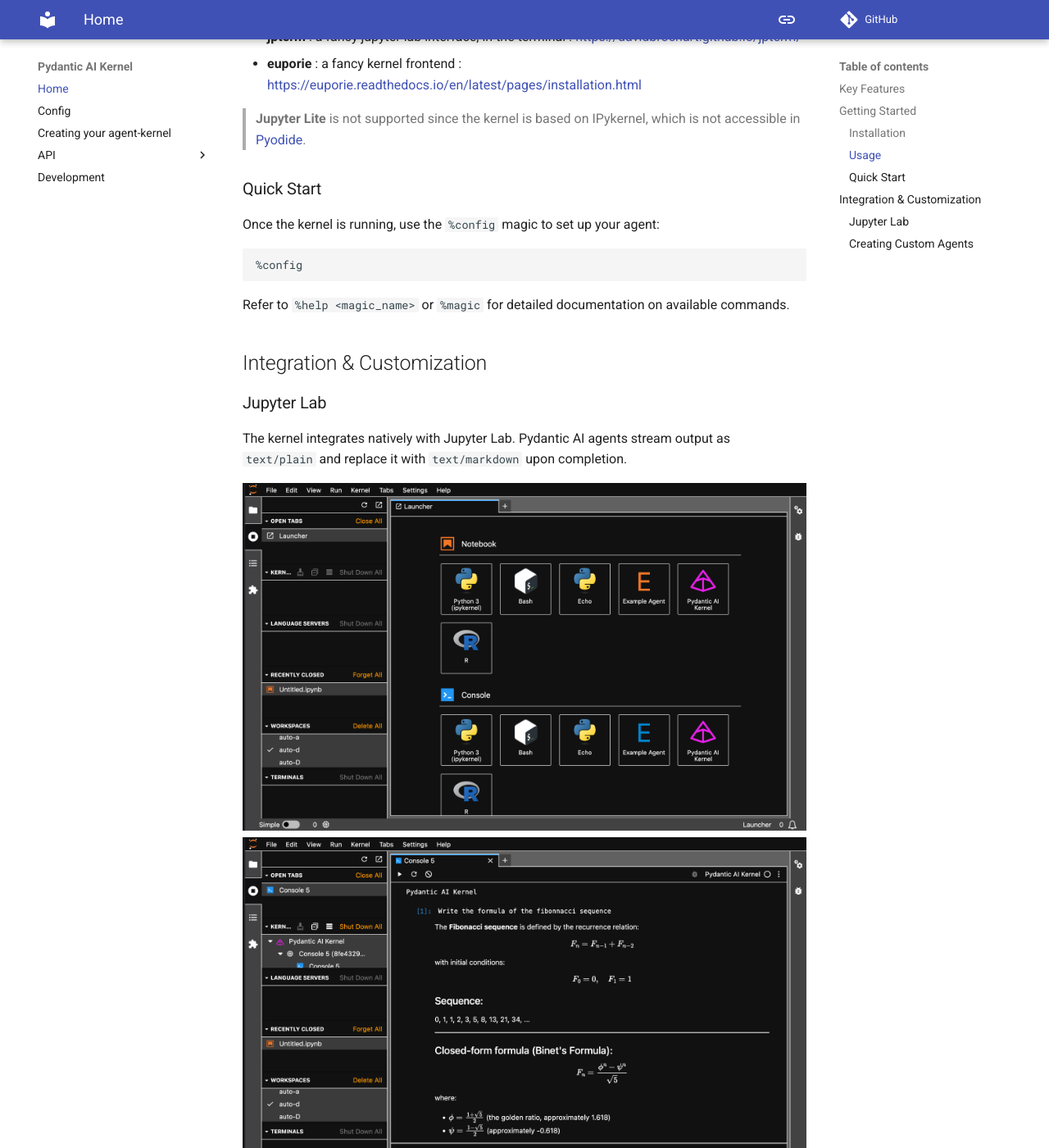
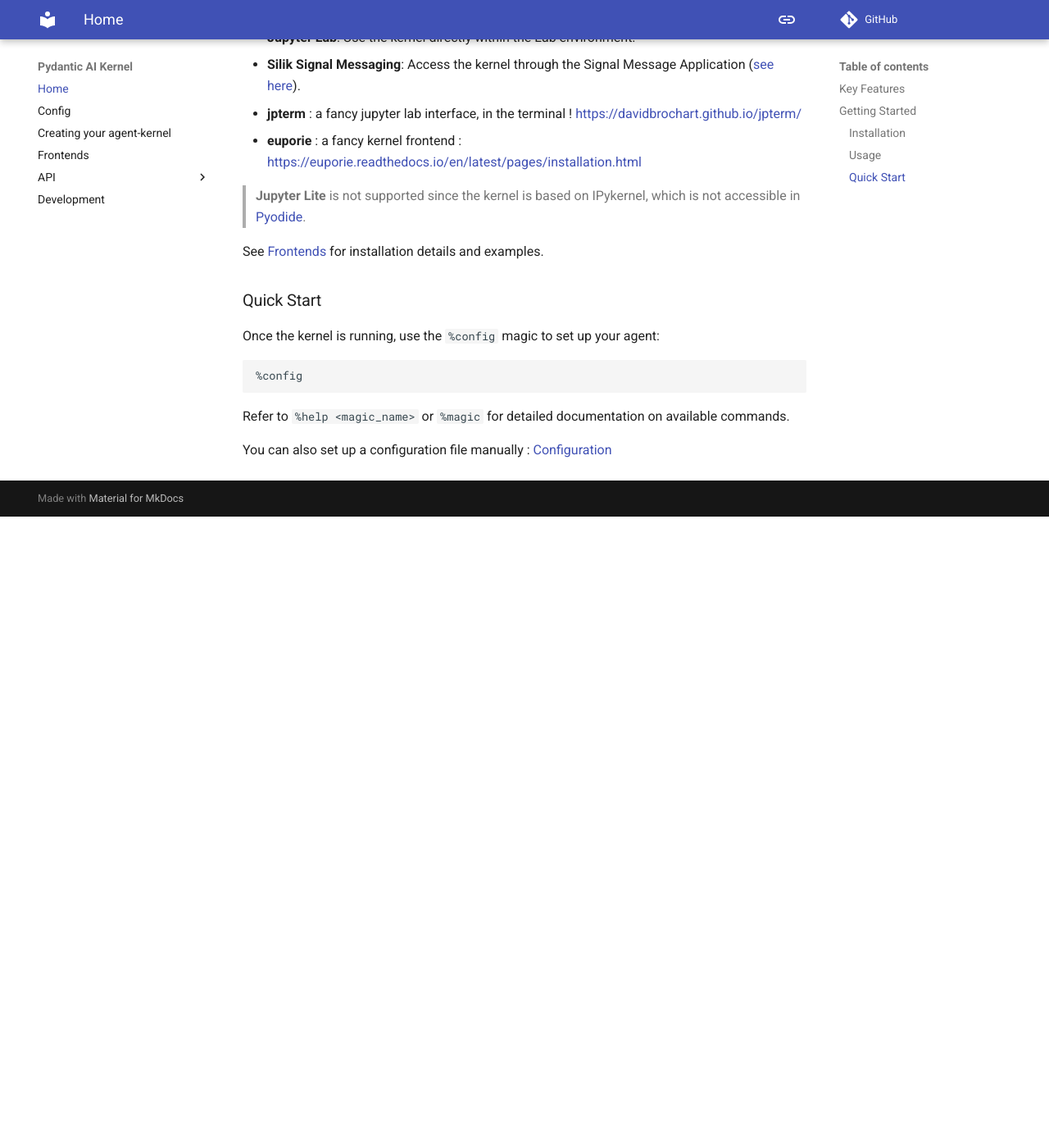
Before and after one commit to mariusgarenaux/pydantic-ai-kernel, an MkDocs documentation site: the page built from docs/index.md, in a window 1280 px wide and 1400 px high, scrolled down 1595 px. Shown: the whole window at 82% size. Built offline with MkDocs 1.6.1 and Material for MkDocs 9.7.7, drawn with Linux system fonts in a browser that asks for light colours; comment, search, counter and statistics services are not loaded; after the commit the page ends 2225 px from its top, so only the background shows below that; some of the changed text lies outside the part shown.

```diff
--- a/docs/index.md
+++ b/docs/index.md
@@ -6,7 +6,7 @@ Instead of building a custom CLI for a chatbot, this library leverages the Jupyt
 
 This architecture allows for the spawning of multiple kernel instances via the [Jupyter kernel gateway](https://jupyter-kernel-gateway.readthedocs.io/en/latest/), enabling access to agents over web sockets.
 
-![Capture](https://github.com/mariusgarenaux/pydantic-ai-kernel/blob/main/capture.png?raw=True)
+![Capture](https://github.com/mariusgarenaux/pydantic-ai-kernel/blob/main/euporie.png?raw=True)
 
 ## Key Features
 
@@ -45,6 +45,8 @@ You can interact with the kernel through various Jupyter frontends:
 
 > **Jupyter Lite** is not supported since the kernel is based on IPykernel, which is not accessible in [Pyodide](https://jupyterlite.readthedocs.io/en/stable/howto/configure/kernels.html).
 
+See [Frontends](./frontends.md) for installation details and examples.
+
 ### Quick Start
 
 Once the kernel is running, use the `%config` magic to set up your agent:
@@ -55,15 +57,4 @@ Once the kernel is running, use the `%config` magic to set up your agent:
 
 Refer to `%help <magic_name>` or `%magic` for detailed documentation on available commands.
 
-## Integration & Customization
-
-### Jupyter Lab
-
-The kernel integrates natively with Jupyter Lab. Pydantic AI agents stream output as `text/plain` and replace it with `text/markdown` upon completion.
-
-![Jupyter Lab Home](https://github.com/mariusgarenaux/pydantic-ai-kernel/blob/main/jupyter_lab_home.png?raw=True)
-![Jupyter Lab Chat](https://github.com/mariusgarenaux/pydantic-ai-kernel/blob/main/jupyter_lab_chat.png?raw=True)
-
-### Creating Custom Agents
-
-You can create specialized agents by subclassing `PydanticAIBaseKernel`. This allows you to define custom tools and behavior while leveraging the existing communication protocol.
+You can also set up a configuration file manually : [Configuration](./agent_config.md)
--- a/mkdocs.yml
+++ b/mkdocs.yml
@@ -4,6 +4,7 @@ nav:
   - 'Home' : 'index.md'
   - 'Config': 'agent_config.md'
   - 'Creating your agent-kernel': 'subclass.md'
+  - 'Frontends': 'frontends.md'
   - 'API':
     - 'Kernel': 'api/kernel.md'
     - '%agent_history': 'api/magics/agent_history_magic.md'
```
Also changed, not shown: README.md (+12 -2 lines), docs/agent_config.md (+4 -2 lines), docs/frontends.md (added, +83 -0 lines), euporie.png (added), 1 other file.
